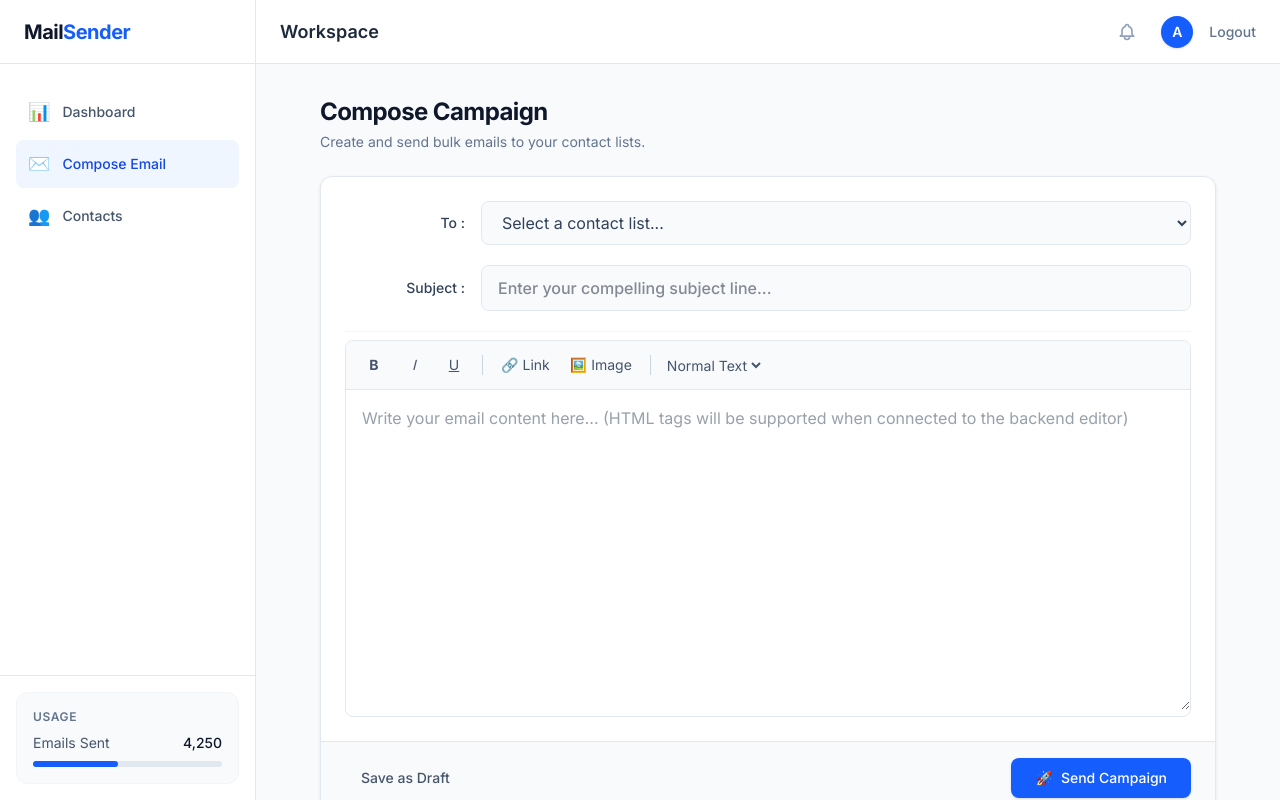
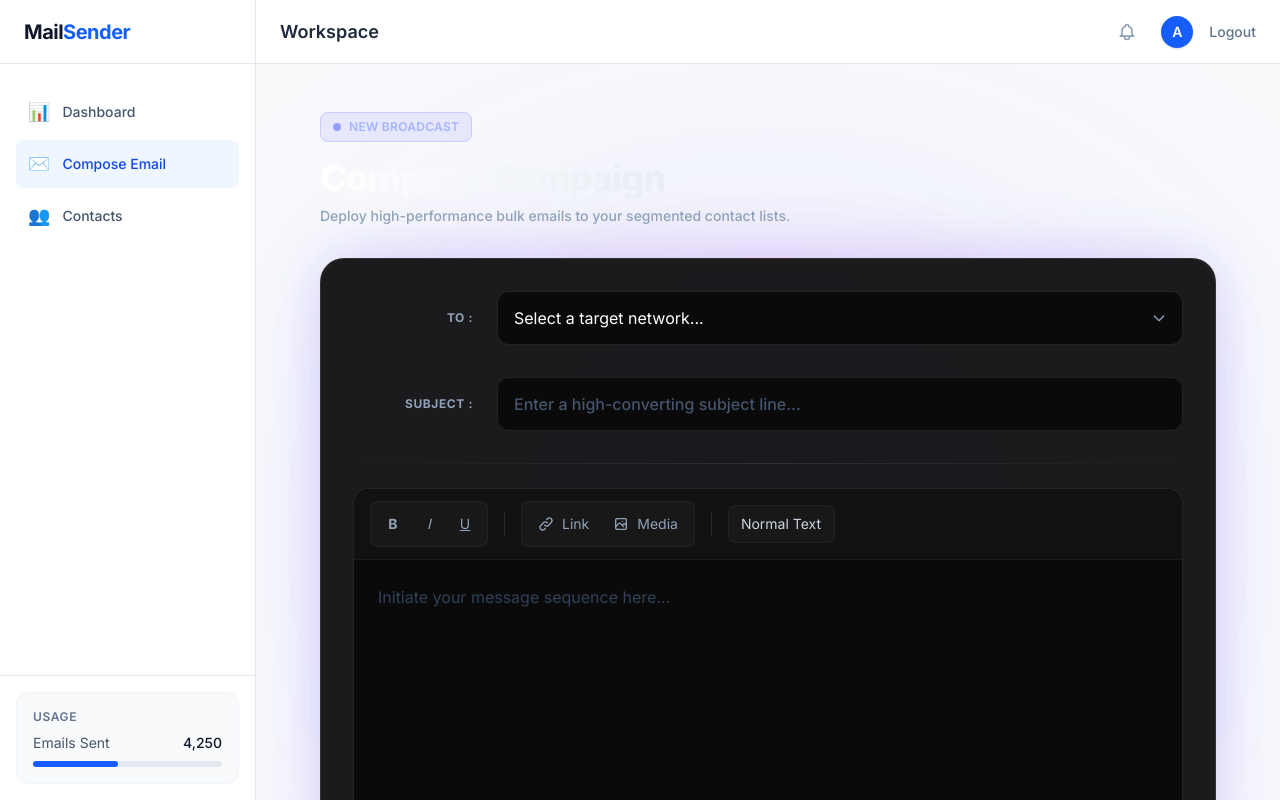
Before and after one commit to khanlazyanas/bulk-email-sender-frontend, a Next.js app: page /compose in a window 1280 px wide. Built offline with nearby package versions, Linux system fonts and the light colour scheme.

Commit message:
feat: upgrade compose page to cinematic glassmorphism UI with glowing active states and custom editor mockup

```diff
--- a/src/app/(dashboard)/compose/page.tsx
+++ b/src/app/(dashboard)/compose/page.tsx
@@ -9,116 +9,169 @@ export default function ComposePage() {
     e.preventDefault();
     setIsSending(true);
 
-    // Fake API call delay (Backend API yahan connect hogi)
+    // Fake API call delay
     setTimeout(() => {
       setIsSending(false);
-      alert("Campaign sent successfully! 🚀");
+      alert("🚀 Holographic Campaign Transmitted Successfully!");
     }, 2000);
   };
 
   return (
-    <div className="max-w-4xl mx-auto space-y-6">
+    <div className="max-w-4xl mx-auto space-y-8 relative z-10 pt-4 pb-12">
+
+      {/* 🌌 Background Ambient Glow */}
+      <div className="absolute top-1/4 left-1/2 -translate-x-1/2 w-[600px] h-[400px] bg-indigo-600/20 blur-[150px] rounded-full pointer-events-none"></div>
 
       {/* Page Header */}
-      <div>
-        <h1 className="text-2xl font-bold text-slate-900 tracking-tight">Compose Campaign</h1>
-        <p className="text-sm text-slate-500 mt-1">Create and send bulk emails to your contact lists.</p>
+      <div className="relative z-10">
+        <div className="inline-flex items-center gap-2 px-3 py-1.5 rounded-lg bg-indigo-500/10 border border-indigo-500/20 mb-4">
+          <span className="w-2 h-2 rounded-full bg-indigo-400 animate-pulse"></span>
+          <span className="text-xs font-semibold text-indigo-300 tracking-wide uppercase">New Broadcast</span>
+        </div>
+        <h1 className="text-3xl md:text-4xl font-extrabold text-transparent bg-clip-text bg-gradient-to-r from-white via-slate-200 to-slate-500 tracking-tight">
+          Compose Campaign
+        </h1>
+        <p className="text-sm text-slate-400 mt-2 font-medium">
+          Deploy high-performance bulk emails to your segmented contact lists.
+        </p>
       </div>
 
-      {/* Main Composer Form */}
-      <form onSubmit={handleSendEmail} className="bg-white border border-slate-200 rounded-xl shadow-sm overflow-hidden">
+      {/* ✨ The Holographic Composer Form */}
+      <div className="relative group perspective">
 
-        {/* Form Fields Section */}
-        <div className="p-6 space-y-5">
+        {/* Animated Glow Behind Card */}
+        <div className="absolute -inset-1 bg-gradient-to-r from-indigo-500/20 via-fuchsia-500/20 to-indigo-500/20 rounded-[2rem] blur-xl opacity-60 group-hover:opacity-100 transition duration-1000"></div>
+
+        <form onSubmit={handleSendEmail} className="relative bg-[#050505]/90 backdrop-blur-3xl border border-white/10 rounded-[1.5rem] shadow-[0_0_80px_-20px_rgba(139,92,246,0.3)] overflow-hidden">
+
+          {/* Subtle Glare Effect */}
+          <div className="absolute inset-0 z-0 bg-gradient-to-tr from-white/0 via-white/[0.03] to-white/0 translate-x-[-150%] group-hover:translate-x-[150%] transition-transform duration-[1500ms] ease-in-out pointer-events-none"></div>
+
+          <div className="p-6 md:p-8 space-y-8 relative z-10">
 
             {/* Target List Selection */}
-          <div className="grid grid-cols-1 md:grid-cols-[120px_1fr] items-center gap-2 md:gap-4">
-            <label className="text-sm font-medium text-slate-700 md:text-right">To :</label>
+            <div className="grid grid-cols-1 md:grid-cols-[120px_1fr] items-center gap-3 md:gap-6">
+              <label className="text-xs font-bold text-slate-400 uppercase tracking-wider md:text-right">To :</label>
+              <div className="relative group/input">
+                <div className="absolute -inset-0.5 bg-gradient-to-r from-indigo-500/50 to-fuchsia-500/50 rounded-xl blur opacity-0 group-focus-within/input:opacity-100 transition duration-500"></div>
                 <select
                   required
-              className="w-full px-4 py-2.5 bg-slate-50 border border-slate-200 rounded-lg focus:outline-none focus:ring-2 focus:ring-blue-500/20 focus:border-blue-500 transition-colors text-slate-700"
+                  className="relative w-full px-4 py-3.5 bg-[#0a0a0a] border border-white/10 rounded-xl focus:outline-none text-white appearance-none transition-all focus:bg-[#0f0f0f] cursor-pointer"
                 >
-              <option value="">Select a contact list...</option>
-              <option value="all">All Subscribers (4,250 contacts)</option>
-              <option value="active">Active Users (2,100 contacts)</option>
-              <option value="inactive">Inactive Users (850 contacts)</option>
+                  <option value="" className="bg-[#0a0a0a] text-slate-400">Select a target network...</option>
+                  <option value="all" className="bg-[#0a0a0a]">All Subscribers (4,250 nodes)</option>
+                  <option value="active" className="bg-[#0a0a0a]">Active Users (2,100 nodes)</option>
+                  <option value="inactive" className="bg-[#0a0a0a]">Inactive Users (850 nodes)</option>
+                </select>
+                {/* Custom Select Arrow */}
+                <div className="absolute right-4 top-1/2 -translate-y-1/2 pointer-events-none text-slate-400">
+                  <svg className="w-4 h-4" fill="none" viewBox="0 0 24 24" stroke="currentColor"><path strokeLinecap="round" strokeLinejoin="round" strokeWidth={2} d="M19 9l-7 7-7-7" /></svg>
+                </div>
+              </div>
+            </div>
+
+            {/* Subject Line */}
+            <div className="grid grid-cols-1 md:grid-cols-[120px_1fr] items-center gap-3 md:gap-6">
+              <label className="text-xs font-bold text-slate-400 uppercase tracking-wider md:text-right">Subject :</label>
+              <div className="relative group/input">
+                <div className="absolute -inset-0.5 bg-gradient-to-r from-indigo-500/50 to-fuchsia-500/50 rounded-xl blur opacity-0 group-focus-within/input:opacity-100 transition duration-500"></div>
+                <input
+                  type="text"
+                  required
+                  placeholder="Enter a high-converting subject line..."
+                  className="relative w-full px-4 py-3.5 bg-[#0a0a0a] border border-white/10 rounded-xl focus:outline-none text-white placeholder-slate-600 transition-all focus:bg-[#0f0f0f] font-medium"
+                />
+              </div>
+            </div>
+
+            <div className="h-px w-full bg-gradient-to-r from-transparent via-white/10 to-transparent my-6"></div>
+
+            {/* 💻 Cinematic Rich Text Editor UI */}
+            <div className="relative group/editor">
+              <div className="absolute -inset-0.5 bg-gradient-to-r from-indigo-500/30 to-fuchsia-500/30 rounded-2xl blur opacity-0 group-focus-within/editor:opacity-100 transition duration-500"></div>
+
+              <div className="relative border border-white/10 rounded-2xl overflow-hidden bg-[#0a0a0a] flex flex-col transition-all">
+
+                {/* Editor Toolbar */}
+                <div className="bg-[#111111] border-b border-white/5 px-4 py-3 flex items-center gap-2 overflow-x-auto custom-scrollbar">
+                  <div className="flex bg-white/[0.03] rounded-lg p-1 border border-white/5">
+                    <button type="button" className="p-2 text-slate-400 hover:text-white hover:bg-white/10 rounded-md text-sm font-bold w-9 transition-colors">B</button>
+                    <button type="button" className="p-2 text-slate-400 hover:text-white hover:bg-white/10 rounded-md text-sm italic w-9 transition-colors">I</button>
+                    <button type="button" className="p-2 text-slate-400 hover:text-white hover:bg-white/10 rounded-md text-sm underline w-9 transition-colors">U</button>
+                  </div>
+
+                  <div className="w-px h-6 bg-white/10 mx-2"></div>
+
+                  <div className="flex bg-white/[0.03] rounded-lg p-1 border border-white/5">
+                    <button type="button" className="px-3 py-2 text-slate-400 hover:text-white hover:bg-white/10 rounded-md text-sm flex items-center gap-2 transition-colors">
+                      <svg className="w-4 h-4" fill="none" viewBox="0 0 24 24" stroke="currentColor"><path strokeLinecap="round" strokeLinejoin="round" strokeWidth={2} d="M13.828 10.172a4 4 0 00-5.656 0l-4 4a4 4 0 105.656 5.656l1.102-1.101m-.758-4.899a4 4 0 005.656 0l4-4a4 4 0 00-5.656-5.656l-1.1 1.1" /></svg>
+                      Link
+                    </button>
+                    <button type="button" className="px-3 py-2 text-slate-400 hover:text-white hover:bg-white/10 rounded-md text-sm flex items-center gap-2 transition-colors">
+                      <svg className="w-4 h-4" fill="none" viewBox="0 0 24 24" stroke="currentColor"><path strokeLinecap="round" strokeLinejoin="round" strokeWidth={2} d="M4 16l4.586-4.586a2 2 0 012.828 0L16 16m-2-2l1.586-1.586a2 2 0 012.828 0L20 14m-6-6h.01M6 20h12a2 2 0 002-2V6a2 2 0 00-2-2H6a2 2 0 00-2 2v12a2 2 0 002 2z" /></svg>
+                      Media
+                    </button>
+                  </div>
+
+                  <div className="w-px h-6 bg-white/10 mx-2"></div>
+
+                  <select className="text-sm bg-white/[0.03] border border-white/5 rounded-lg px-3 py-2 focus:outline-none text-slate-300 cursor-pointer appearance-none outline-none">
+                    <option className="bg-[#0a0a0a]">Normal Text</option>
+                    <option className="bg-[#0a0a0a]">Heading 1</option>
+                    <option className="bg-[#0a0a0a]">Heading 2</option>
                   </select>
                 </div>
 
-          {/* Subject Line */}
-          <div className="grid grid-cols-1 md:grid-cols-[120px_1fr] items-center gap-2 md:gap-4">
-            <label className="text-sm font-medium text-slate-700 md:text-right">Subject :</label>
-            <input
-              type="text"
-              required
-              placeholder="Enter your compelling subject line..."
-              className="w-full px-4 py-2.5 bg-slate-50 border border-slate-200 rounded-lg focus:outline-none focus:ring-2 focus:ring-blue-500/20 focus:border-blue-500 transition-colors text-slate-900 font-medium"
-            />
-          </div>
-
-          <hr className="border-slate-100 my-2" />
-
-          {/* Fake Rich Text Editor Toolbar (Visuals Only for SaaS feel) */}
-          <div className="border border-slate-200 rounded-lg overflow-hidden focus-within:ring-2 focus-within:ring-blue-500/20 focus-within:border-blue-500 transition-all">
-            <div className="bg-slate-50 border-b border-slate-200 px-3 py-2 flex items-center gap-2 overflow-x-auto">
-              <button type="button" className="p-1.5 text-slate-600 hover:bg-slate-200 rounded text-sm font-bold w-8">B</button>
-              <button type="button" className="p-1.5 text-slate-600 hover:bg-slate-200 rounded text-sm italic w-8">I</button>
-              <button type="button" className="p-1.5 text-slate-600 hover:bg-slate-200 rounded text-sm underline w-8">U</button>
-              <div className="w-px h-5 bg-slate-300 mx-1"></div>
-              <button type="button" className="p-1.5 text-slate-600 hover:bg-slate-200 rounded text-sm flex items-center gap-1">
-                <span>🔗</span> Link
-              </button>
-              <button type="button" className="p-1.5 text-slate-600 hover:bg-slate-200 rounded text-sm flex items-center gap-1">
-                <span>🖼️</span> Image
-              </button>
-              <div className="w-px h-5 bg-slate-300 mx-1"></div>
-              <select className="text-sm bg-transparent border-none focus:outline-none text-slate-600 cursor-pointer">
-                <option>Normal Text</option>
-                <option>Heading 1</option>
-                <option>Heading 2</option>
-              </select>
-            </div>
-
-            {/* Email Body Textarea */}
+                {/* Editor Textarea */}
                 <textarea
                   required
-              rows={12}
-              placeholder="Write your email content here... (HTML tags will be supported when connected to the backend editor)"
-              className="w-full p-4 resize-y outline-none text-slate-700 bg-white min-h-[300px]"
+                  rows={10}
+                  placeholder="Initiate your message sequence here..."
+                  className="w-full p-6 resize-y outline-none text-slate-300 bg-transparent min-h-[250px] placeholder-slate-700 leading-relaxed custom-scrollbar"
                 ></textarea>
               </div>
             </div>
 
+          </div>
+
           {/* Footer Actions */}
-        <div className="px-6 py-4 bg-slate-50 border-t border-slate-200 flex items-center justify-between">
+          <div className="px-6 py-5 bg-[#020202] border-t border-white/5 flex flex-col sm:flex-row items-center justify-between gap-4">
             <button
               type="button"
-            className="text-sm font-medium text-slate-600 hover:text-slate-900 transition-colors px-4 py-2 hover:bg-slate-200 rounded-lg"
+              className="w-full sm:w-auto text-sm font-semibold text-slate-400 hover:text-white transition-colors px-6 py-3 hover:bg-white/5 rounded-xl border border-transparent hover:border-white/10"
             >
-            Save as Draft
+              Save to Drafts
             </button>
 
+            {/* The Magic Send Button */}
             <button
               type="submit"
               disabled={isSending}
-            className="inline-flex items-center gap-2 bg-blue-600 text-white px-6 py-2.5 rounded-lg text-sm font-medium hover:bg-blue-700 focus:outline-none focus:ring-2 focus:ring-blue-600 focus:ring-offset-2 transition-all shadow-sm disabled:opacity-70 disabled:cursor-not-allowed"
+              className="w-full sm:w-auto relative inline-flex h-12 overflow-hidden rounded-xl p-[1px] focus:outline-none group/btn disabled:opacity-50 disabled:cursor-not-allowed hover:shadow-[0_0_30px_-5px_rgba(99,102,241,0.5)] transition-all"
             >
+              <span className="absolute inset-[-1000%] animate-[spin_3s_linear_infinite] bg-[conic-gradient(from_90deg_at_50%_50%,#c084fc_0%,#4f46e5_50%,#c084fc_100%)] opacity-70 group-hover/btn:opacity-100 transition-opacity" />
+              <span className="inline-flex h-full w-full items-center justify-center rounded-xl bg-[#030712] px-8 py-2 text-sm font-bold text-white backdrop-blur-3xl transition-all group-hover/btn:bg-[#030712]/70 gap-2">
                 {isSending ? (
                   <>
-                <svg className="animate-spin h-4 w-4 text-white" xmlns="http://www.w3.org/2000/svg" fill="none" viewBox="0 0 24 24">
+                    <svg className="animate-spin h-4 w-4 text-indigo-400" xmlns="http://www.w3.org/2000/svg" fill="none" viewBox="0 0 24 24">
                       <circle className="opacity-25" cx="12" cy="12" r="10" stroke="currentColor" strokeWidth="4"></circle>
                       <path className="opacity-75" fill="currentColor" d="M4 12a8 8 0 018-8V0C5.373 0 0 5.373 0 12h4zm2 5.291A7.962 7.962 0 014 12H0c0 3.042 1.135 5.824 3 7.938l3-2.647z"></path>
                     </svg>
-                Sending Campaign...
+                    Transmitting...
                   </>
                 ) : (
                   <>
-                <span>🚀</span> Send Campaign
+                    Deploy Campaign
+                    <svg className="w-4 h-4 text-indigo-400 group-hover/btn:translate-x-1 transition-transform" fill="none" viewBox="0 0 24 24" stroke="currentColor">
+                      <path strokeLinecap="round" strokeLinejoin="round" strokeWidth={2.5} d="M14 5l7 7m0 0l-7 7m7-7H3" />
+                    </svg>
                   </>
                 )}
+              </span>
             </button>
           </div>
         </form>
       </div>
+    </div>
   );
 }
```
Lines whose indentation alone changed are shown as unchanged.
